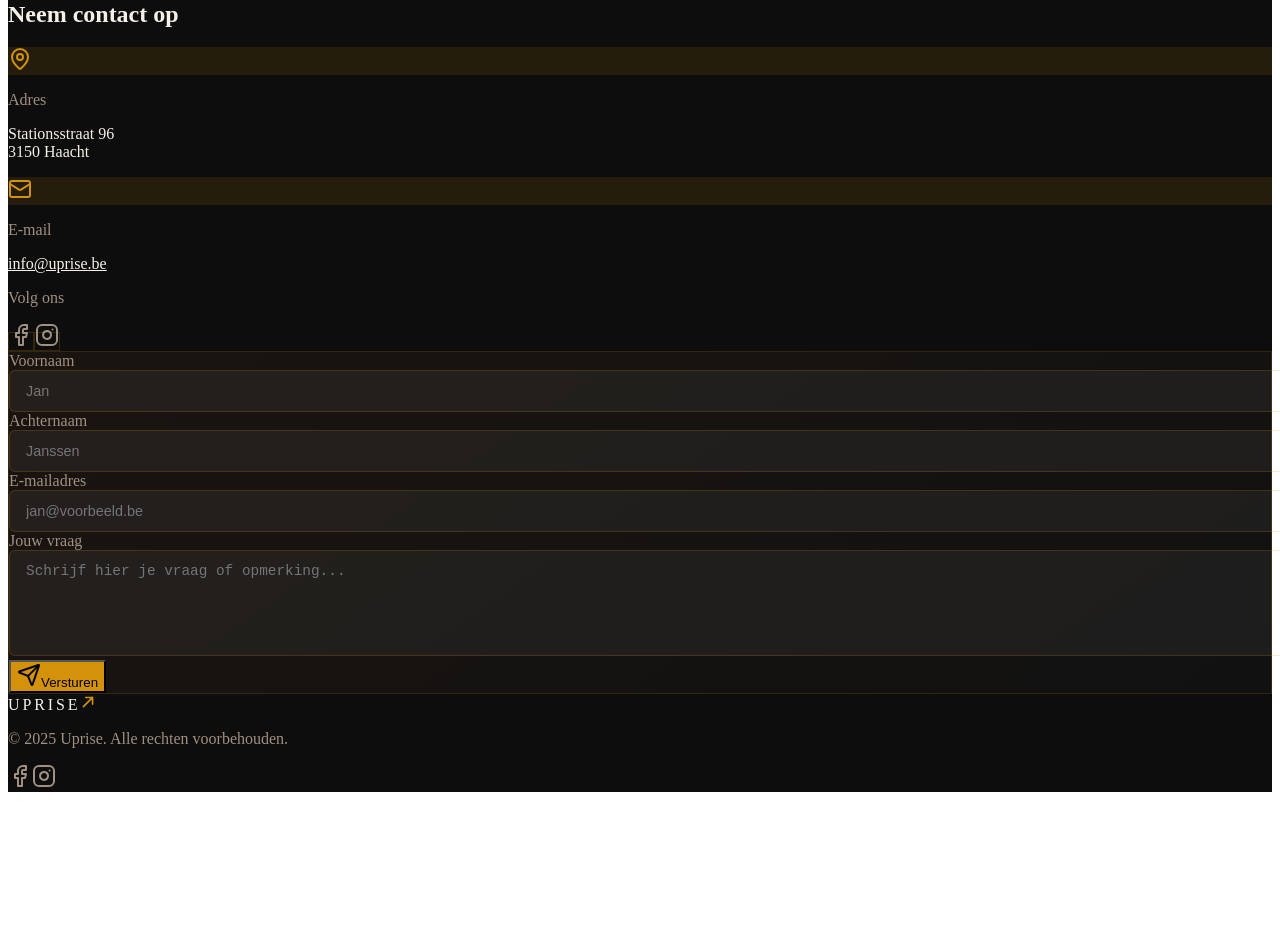
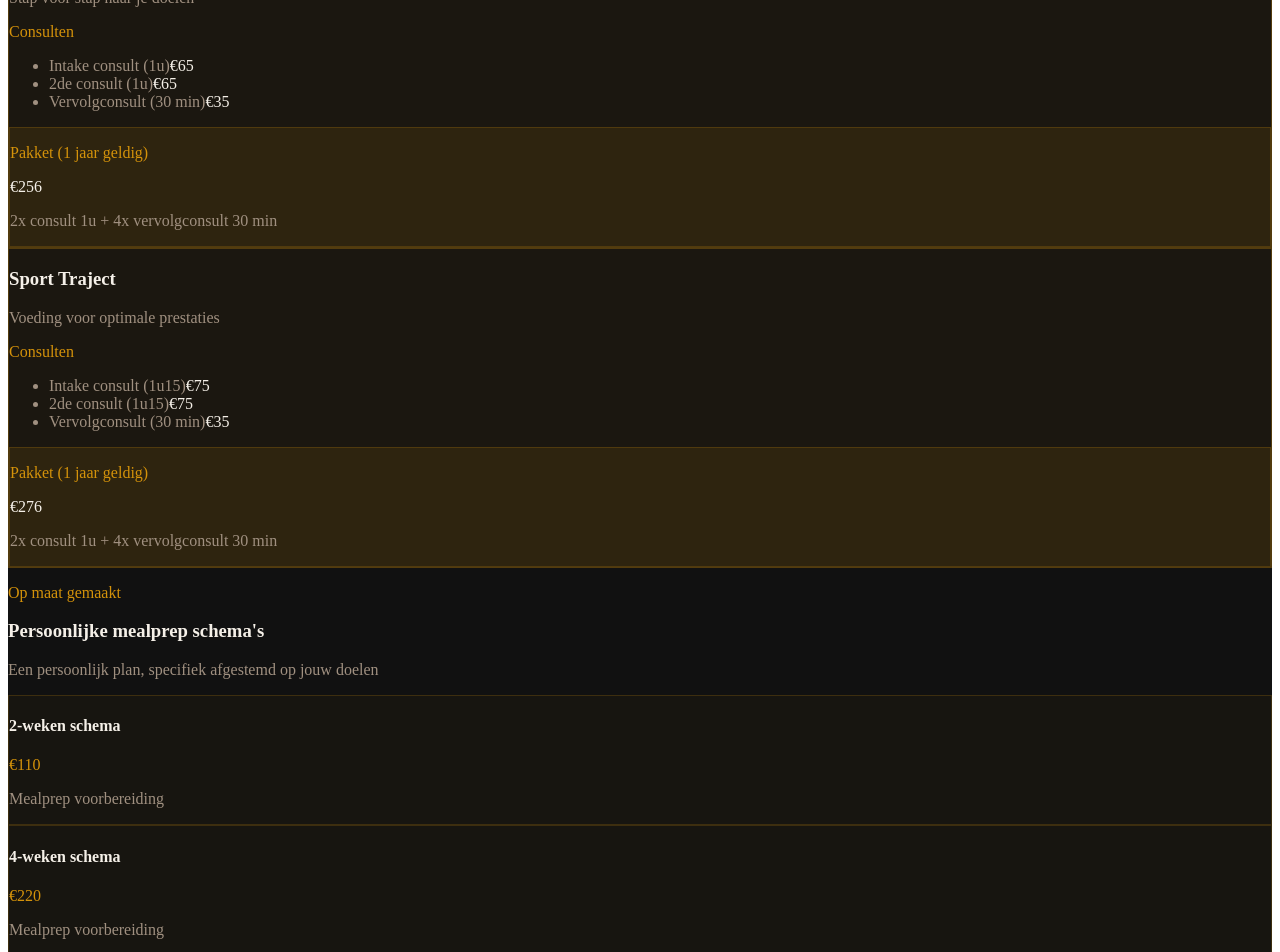
Before and after one commit to TNLConsulting/uprise-website, a Next.js app: page /Voeding in a window 1280 px wide. Shown: the part 1320-2272 px from the top of the page. Before the commit the page ends 2120 px from the top, so only its background shows below. Built offline with nearby package versions, Linux system fonts and the light colour scheme.

Commit message:
Add nutrition packages and pricing to voeding page

```diff
--- a/src/pages/Voeding.tsx
+++ b/src/pages/Voeding.tsx
@@ -68,6 +68,187 @@ const Voeding = () => {
         </div>
       </section>
 
+      {/* Pricing Section */}
+      <section className="py-24 px-4 sm:px-6 lg:px-8" style={{ backgroundColor: "#111111" }}>
+        <div className="max-w-6xl mx-auto">
+          <div className="text-center mb-16">
+            <p className="text-xs font-bold tracking-[0.4em] uppercase mb-4" style={{ color: "#D4920A" }}>
+              Onze pakketten
+            </p>
+            <h2 className="text-3xl md:text-4xl font-black uppercase mb-4" style={{ color: "#F5F0E8" }}>
+              Voedingsbegeleiding op maat
+            </h2>
+            <div className="w-12 h-1 mb-8 rounded-full mx-auto" style={{ backgroundColor: "#D4920A" }} />
+          </div>
+
+          {/* Pricing Cards */}
+          <div className="grid grid-cols-1 lg:grid-cols-2 gap-8 mb-12">
+            {/* Basis Traject */}
+            <div
+              className="p-8 rounded-lg border"
+              style={{
+                backgroundColor: "rgba(212,146,10,0.05)",
+                border: "1px solid rgba(212,146,10,0.3)",
+              }}
+            >
+              <h3 className="text-2xl font-black uppercase mb-2" style={{ color: "#F5F0E8" }}>
+                Basis Traject
+              </h3>
+              <p className="text-sm mb-6" style={{ color: "#A09080" }}>
+                Stap voor stap naar je doelen
+              </p>
+
+              <div className="space-y-4 mb-8">
+                <div>
+                  <p className="text-xs font-bold tracking-wider uppercase mb-2" style={{ color: "#D4920A" }}>
+                    Consulten
+                  </p>
+                  <ul className="space-y-2">
+                    <li className="flex justify-between text-sm" style={{ color: "#A09080" }}>
+                      <span>Intake consult (1u)</span>
+                      <span className="font-bold" style={{ color: "#F5F0E8" }}>€65</span>
+                    </li>
+                    <li className="flex justify-between text-sm" style={{ color: "#A09080" }}>
+                      <span>2de consult (1u)</span>
+                      <span className="font-bold" style={{ color: "#F5F0E8" }}>€65</span>
+                    </li>
+                    <li className="flex justify-between text-sm" style={{ color: "#A09080" }}>
+                      <span>Vervolgconsult (30 min)</span>
+                      <span className="font-bold" style={{ color: "#F5F0E8" }}>€35</span>
+                    </li>
+                  </ul>
+                </div>
+
+                <div
+                  className="p-4 rounded"
+                  style={{
+                    backgroundColor: "rgba(212,146,10,0.1)",
+                    border: "1px solid rgba(212,146,10,0.2)",
+                  }}
+                >
+                  <p className="text-xs font-bold tracking-wider uppercase mb-2" style={{ color: "#D4920A" }}>
+                    Pakket (1 jaar geldig)
+                  </p>
+                  <p className="text-2xl font-black" style={{ color: "#F5F0E8" }}>
+                    €256
+                  </p>
+                  <p className="text-xs mt-2" style={{ color: "#A09080" }}>
+                    2x consult 1u + 4x vervolgconsult 30 min
+                  </p>
+                </div>
+              </div>
+            </div>
+
+            {/* Sport Traject */}
+            <div
+              className="p-8 rounded-lg border"
+              style={{
+                backgroundColor: "rgba(212,146,10,0.05)",
+                border: "1px solid rgba(212,146,10,0.3)",
+              }}
+            >
+              <h3 className="text-2xl font-black uppercase mb-2" style={{ color: "#F5F0E8" }}>
+                Sport Traject
+              </h3>
+              <p className="text-sm mb-6" style={{ color: "#A09080" }}>
+                Voeding voor optimale prestaties
+              </p>
+
+              <div className="space-y-4 mb-8">
+                <div>
+                  <p className="text-xs font-bold tracking-wider uppercase mb-2" style={{ color: "#D4920A" }}>
+                    Consulten
+                  </p>
+                  <ul className="space-y-2">
+                    <li className="flex justify-between text-sm" style={{ color: "#A09080" }}>
+                      <span>Intake consult (1u15)</span>
+                      <span className="font-bold" style={{ color: "#F5F0E8" }}>€75</span>
+                    </li>
+                    <li className="flex justify-between text-sm" style={{ color: "#A09080" }}>
+                      <span>2de consult (1u15)</span>
+                      <span className="font-bold" style={{ color: "#F5F0E8" }}>€75</span>
+                    </li>
+                    <li className="flex justify-between text-sm" style={{ color: "#A09080" }}>
+                      <span>Vervolgconsult (30 min)</span>
+                      <span className="font-bold" style={{ color: "#F5F0E8" }}>€35</span>
+                    </li>
+                  </ul>
+                </div>
+
+                <div
+                  className="p-4 rounded"
+                  style={{
+                    backgroundColor: "rgba(212,146,10,0.1)",
+                    border: "1px solid rgba(212,146,10,0.2)",
+                  }}
+                >
+                  <p className="text-xs font-bold tracking-wider uppercase mb-2" style={{ color: "#D4920A" }}>
+                    Pakket (1 jaar geldig)
+                  </p>
+                  <p className="text-2xl font-black" style={{ color: "#F5F0E8" }}>
+                    €276
+                  </p>
+                  <p className="text-xs mt-2" style={{ color: "#A09080" }}>
+                    2x consult 1u + 4x vervolgconsult 30 min
+                  </p>
+                </div>
+              </div>
+            </div>
+          </div>
+
+          {/* Meal Prep Schemas */}
+          <div className="mt-12 pt-12 border-t" style={{ borderColor: "rgba(212,146,10,0.2)" }}>
+            <p className="text-xs font-bold tracking-[0.4em] uppercase mb-4" style={{ color: "#D4920A" }}>
+              Op maat gemaakt
+            </p>
+            <h3 className="text-2xl font-black uppercase mb-6" style={{ color: "#F5F0E8" }}>
+              Persoonlijke mealprep schema's
+            </h3>
+            <p className="text-sm mb-8" style={{ color: "#A09080" }}>
+              Een persoonlijk plan, specifiek afgestemd op jouw doelen
+            </p>
+
+            <div className="grid grid-cols-1 sm:grid-cols-2 gap-6">
+              <div
+                className="p-6 rounded border"
+                style={{
+                  backgroundColor: "rgba(212,146,10,0.03)",
+                  border: "1px solid rgba(212,146,10,0.2)",
+                }}
+              >
+                <h4 className="text-lg font-bold mb-2" style={{ color: "#F5F0E8" }}>
+                  2-weken schema
+                </h4>
+                <p className="text-3xl font-black mb-2" style={{ color: "#D4920A" }}>
+                  €110
+                </p>
+                <p className="text-sm" style={{ color: "#A09080" }}>
+                  Mealprep voorbereiding
+                </p>
+              </div>
+
+              <div
+                className="p-6 rounded border"
+                style={{
+                  backgroundColor: "rgba(212,146,10,0.03)",
+                  border: "1px solid rgba(212,146,10,0.2)",
+                }}
+              >
+                <h4 className="text-lg font-bold mb-2" style={{ color: "#F5F0E8" }}>
+                  4-weken schema
+                </h4>
+                <p className="text-3xl font-black mb-2" style={{ color: "#D4920A" }}>
+                  €220
+                </p>
+                <p className="text-sm" style={{ color: "#A09080" }}>
+                  Mealprep voorbereiding
+                </p>
+              </div>
+            </div>
+          </div>
+        </div>
+      </section>
+
       {/* CTA */}
       <section className="py-20 px-4 text-center" style={{ backgroundColor: "#0D0D0D" }}>
         <p className="text-xs font-bold tracking-[0.4em] uppercase mb-4" style={{ color: "#D4920A" }}>
```
